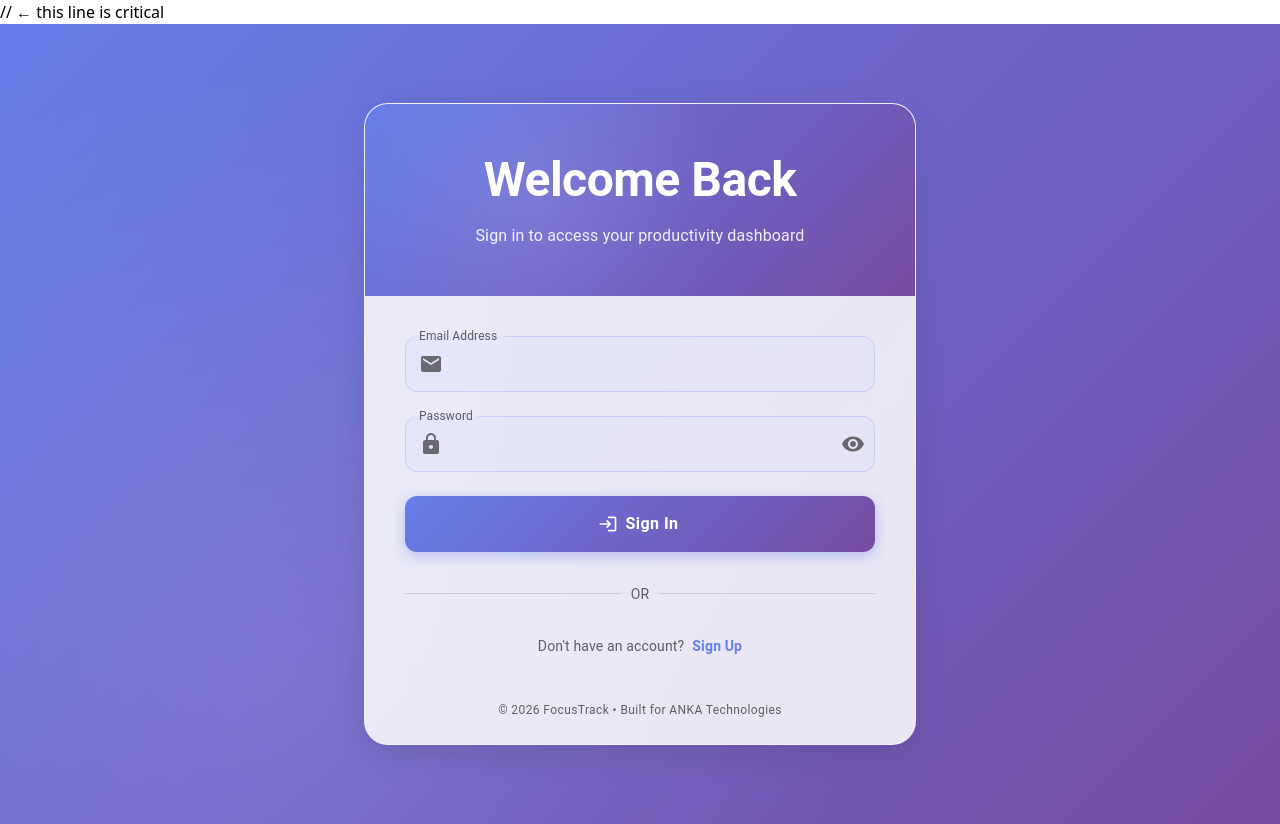
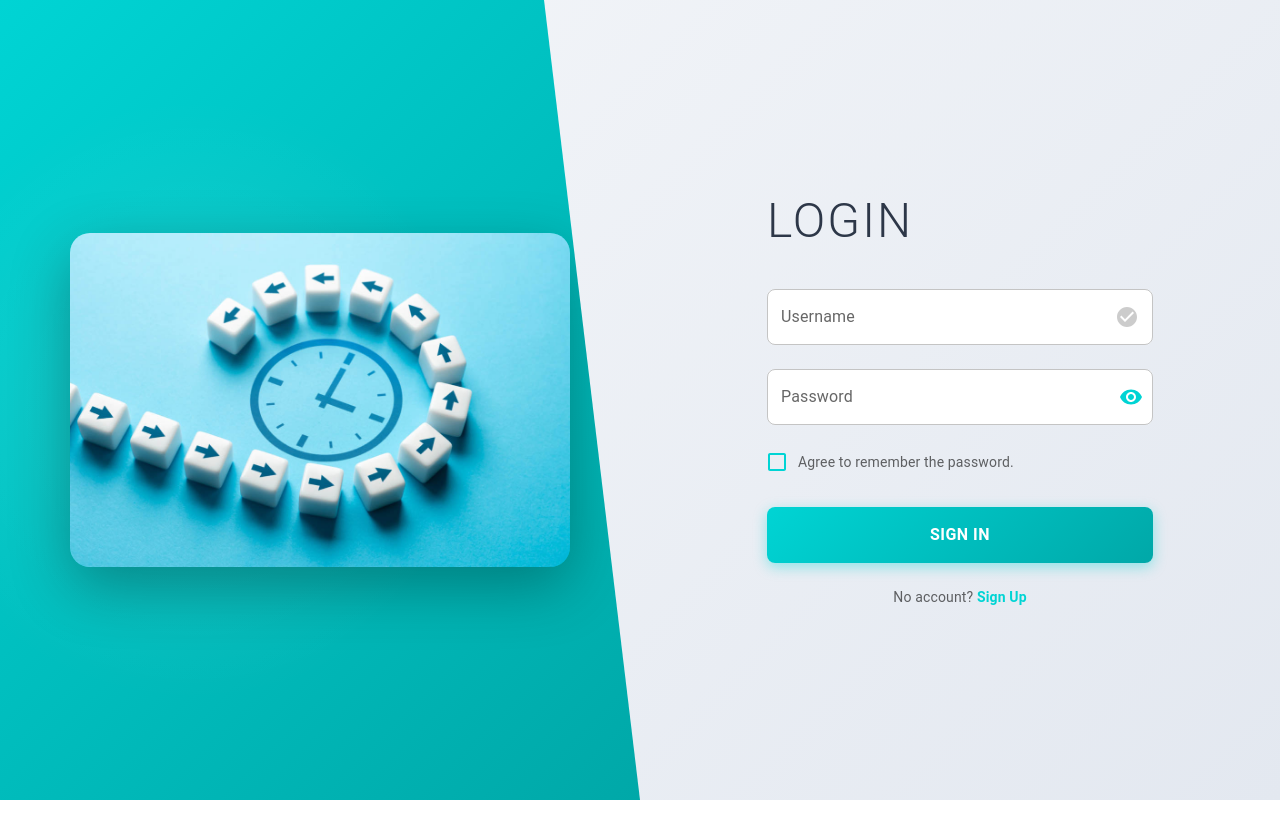
Before and after one commit to Senadheera-eng/FocusTrack, a React app in the folder frontend/: page /login in a window 1280 px wide. After the commit the page ends 800 px from the top, so only its background shows below. Built offline with nearby package versions, Linux system fonts and the light colour scheme; the HTML template or start-up script is replaced by a standard one.

Commit message:
changed the UI
Now the UI is more attractive.Add a picture to the login page

```diff
--- a/frontend/src/components/AuthForm.tsx
+++ b/frontend/src/components/AuthForm.tsx
@@ -1,4 +1,4 @@
-import React, { useState, useEffect } from "react";
+import React, { useState } from "react";
 import { Link, useNavigate } from "react-router-dom";
 import { useAuth } from "../context/AuthContext";
 import {
@@ -6,47 +6,48 @@ import {
   TextField,
   Button,
   Typography,
-  Container,
-  Paper,
+  Checkbox,
+  FormControlLabel,
   InputAdornment,
   IconButton,
   Alert,
   Collapse,
   CircularProgress,
-  Fade,
-  Divider,
-  Stack,
 } from "@mui/material";
 import {
   Visibility,
   VisibilityOff,
-  Email,
-  Lock,
-  Login as LoginIcon,
-  PersonAdd,
   CheckCircle,
+  Person,
 } from "@mui/icons-material";
 import { styled } from "@mui/material/styles";
+
+import focusTrackImage from "../assets/focustrack.jpg";
 
 interface AuthFormProps {
   isLogin: boolean;
 }
 
-// Styled components for glassmorphism effect
-const GlassContainer = styled(Paper)(({ theme }) => ({
-  background: "rgba(255, 255, 255, 0.85)",
-  backdropFilter: "blur(20px)",
-  borderRadius: "24px",
-  border: "1px solid rgba(255, 255, 255, 0.3)",
-  boxShadow: "0 8px 32px rgba(0, 0, 0, 0.1)",
+// Styled components
+const Container = styled(Box)({
+  minHeight: "100vh",
+  display: "flex",
+  background: "linear-gradient(135deg, #f5f7fa 0%, #e3e8f0 100%)",
+  position: "relative",
   overflow: "hidden",
-}));
+});
 
-const GradientBox = styled(Box)(({ theme }) => ({
-  background: "linear-gradient(135deg, #667eea 0%, #764ba2 100%)",
-  padding: theme.spacing(6),
-  textAlign: "center",
+const LeftPanel = styled(Box)(({ theme }) => ({
+  flex: "0 0 50%",
+  background: "linear-gradient(135deg, #00d4d4 0%, #00a8a8 100%)",
+  display: "flex",
+  alignItems: "center",
+  justifyContent: "center",
   position: "relative",
+  clipPath: "polygon(0 0, 85% 0, 100% 100%, 0 100%)",
+  [theme.breakpoints.down("md")]: {
+    display: "none",
+  },
   "&::before": {
     content: '""',
     position: "absolute",
@@ -59,19 +60,78 @@ const GradientBox = styled(Box)(({ theme }) => ({
   },
 }));
 
-const StyledButton = styled(Button)(({ theme }) => ({
+const ImageContainer = styled(Box)({
+  position: "relative",
+  zIndex: 1,
+  maxWidth: "500px",
+  width: "80%",
+  "& img": {
+    width: "100%",
+    height: "auto",
+    borderRadius: "20px",
+    boxShadow: "0 20px 60px rgba(0, 0, 0, 0.3)",
+  },
+});
+
+const RightPanel = styled(Box)(({ theme }) => ({
+  flex: 1,
+  display: "flex",
+  alignItems: "center",
+  justifyContent: "center",
+  padding: theme.spacing(4),
+  [theme.breakpoints.down("sm")]: {
+    padding: theme.spacing(2),
+  },
+}));
+
+const FormContainer = styled(Box)(({ theme }) => ({
+  width: "100%",
+  maxWidth: "450px",
+  padding: theme.spacing(5, 4),
+  [theme.breakpoints.down("sm")]: {
+    padding: theme.spacing(3, 2),
+  },
+}));
+
+const StyledTextField = styled(TextField)({
+  "& .MuiOutlinedInput-root": {
+    borderRadius: "8px",
+    backgroundColor: "#fff",
+    transition: "all 0.3s ease",
+    "&:hover": {
+      backgroundColor: "#fafafa",
+    },
+    "&.Mui-focused": {
+      backgroundColor: "#fff",
+      "& fieldset": {
+        borderColor: "#00d4d4",
+        borderWidth: "2px",
+      },
+    },
+  },
+  "& .MuiInputLabel-root.Mui-focused": {
+    color: "#00d4d4",
+  },
+});
+
+const StyledButton = styled(Button)({
+  borderRadius: "8px",
   padding: "14px 32px",
-  borderRadius: "12px",
   fontSize: "16px",
   fontWeight: 600,
   textTransform: "none",
-  boxShadow: "0 4px 14px rgba(102, 126, 234, 0.4)",
+  background: "linear-gradient(135deg, #00d4d4 0%, #00a8a8 100%)",
+  boxShadow: "0 4px 14px rgba(0, 212, 212, 0.4)",
   transition: "all 0.3s ease",
   "&:hover": {
+    background: "linear-gradient(135deg, #00a8a8 0%, #008888 100%)",
     transform: "translateY(-2px)",
-    boxShadow: "0 6px 20px rgba(102, 126, 234, 0.6)",
+    boxShadow: "0 6px 20px rgba(0, 212, 212, 0.5)",
   },
-}));
+  "&:disabled": {
+    background: "#ccc",
+  },
+});
 
 const AuthForm: React.FC<AuthFormProps> = ({ isLogin }) => {
   const [email, setEmail] = useState("");
@@ -79,6 +139,7 @@ const AuthForm: React.FC<AuthFormProps> = ({ isLogin }) => {
   const [confirmPassword, setConfirmPassword] = useState("");
   const [showPassword, setShowPassword] = useState(false);
   const [showConfirmPassword, setShowConfirmPassword] = useState(false);
+  const [rememberMe, setRememberMe] = useState(false);
   const [emailError, setEmailError] = useState("");
   const [passwordError, setPasswordError] = useState("");
   const [confirmPasswordError, setConfirmPasswordError] = useState("");
@@ -86,25 +147,15 @@ const AuthForm: React.FC<AuthFormProps> = ({ isLogin }) => {
   const { state, login, register } = useAuth();
   const navigate = useNavigate();
 
-  // Reset errors when switching between login/register
-  useEffect(() => {
-    setEmailError("");
-    setPasswordError("");
-    setConfirmPasswordError("");
-    setEmail("");
-    setPassword("");
-    setConfirmPassword("");
-  }, [isLogin]);
-
-  // Validate email format
+  // Validate email
   const validateEmail = (email: string): boolean => {
     const emailRegex = /^[^\s@]+@[^\s@]+\.[^\s@]+$/;
     if (!email) {
-      setEmailError("Email is required");
+      setEmailError("Username is required");
       return false;
     }
     if (!emailRegex.test(email)) {
-      setEmailError("Please enter a valid email address");
+      setEmailError("Please enter a valid email");
       return false;
     }
     setEmailError("");
@@ -144,7 +195,6 @@ const AuthForm: React.FC<AuthFormProps> = ({ isLogin }) => {
   const handleSubmit = async (e: React.FormEvent) => {
     e.preventDefault();
 
-    // Validate all fields
     const isEmailValid = validateEmail(email);
     const isPasswordValid = validatePassword(password);
     const isConfirmPasswordValid = validateConfirmPassword(confirmPassword);
@@ -164,92 +214,58 @@ const AuthForm: React.FC<AuthFormProps> = ({ isLogin }) => {
         await register(email, password);
       }
 
-      // Navigate on success
       if (!state.error) {
         navigate("/dashboard");
       }
     } catch (error) {
-      // Error is handled by AuthContext
+      // Error handled by AuthContext
     }
   };
 
   return (
-    <Box
-      sx={{
-        minHeight: "100vh",
-        display: "flex",
-        alignItems: "center",
-        justifyContent: "center",
-        background: "linear-gradient(135deg, #667eea 0%, #764ba2 100%)",
-        position: "relative",
-        padding: 2,
-        "&::before": {
-          content: '""',
-          position: "absolute",
-          top: 0,
-          left: 0,
-          right: 0,
-          bottom: 0,
-          background:
-            "radial-gradient(circle at 20% 80%, rgba(255, 255, 255, 0.1) 0%, transparent 50%)",
-        },
-      }}
-    >
-      <Container maxWidth="sm" sx={{ position: "relative", zIndex: 1 }}>
-        <Fade in timeout={800}>
-          <GlassContainer elevation={0}>
-            {/* Header Section */}
-            <GradientBox>
-              <Box sx={{ position: "relative", zIndex: 1 }}>
+    <Container>
+      {/* Left Panel with Image */}
+      <LeftPanel>
+        <ImageContainer>
+          <img src={focusTrackImage} alt="Time Management" />
+        </ImageContainer>
+      </LeftPanel>
+
+      {/* Right Panel with Form */}
+      <RightPanel>
+        <FormContainer>
+          {/* Header */}
           <Typography
             variant="h3"
             sx={{
-                    color: "white",
-                    fontWeight: 700,
-                    mb: 2,
-                    letterSpacing: "-0.5px",
+              fontWeight: 300,
+              color: "#2d3748",
+              mb: 1,
+              letterSpacing: "2px",
+              textTransform: "uppercase",
             }}
           >
-                  {isLogin ? "Welcome Back" : "Create Account"}
+            {isLogin ? "LOGIN" : "SIGN UP"}
           </Typography>
-                <Typography
-                  variant="body1"
-                  sx={{
-                    color: "rgba(255, 255, 255, 0.9)",
-                    fontSize: "16px",
-                  }}
-                >
-                  {isLogin
-                    ? "Sign in to access your productivity dashboard"
-                    : "Join FocusTrack and start managing your time"}
-                </Typography>
-              </Box>
-            </GradientBox>
 
-            {/* Form Section */}
-            <Box sx={{ p: 5 }}>
           {/* Error Alert */}
           <Collapse in={!!state.error}>
             <Alert
               severity="error"
-                  sx={{
-                    mb: 3,
-                    borderRadius: "12px",
-                    "& .MuiAlert-icon": {
-                      fontSize: "24px",
-                    },
-                  }}
+              sx={{ mb: 3, borderRadius: "8px" }}
+              onClose={() => {}}
             >
               {state.error}
             </Alert>
           </Collapse>
 
+          {/* Form */}
           <form onSubmit={handleSubmit}>
-                <Stack spacing={3}>
-                  {/* Email Field */}
-                  <TextField
+            <Box sx={{ mt: 4 }}>
+              {/* Username/Email Field */}
+              <StyledTextField
                 fullWidth
-                    label="Email Address"
+                label="Username"
                 type="email"
                 value={email}
                 onChange={(e) => {
@@ -259,35 +275,22 @@ const AuthForm: React.FC<AuthFormProps> = ({ isLogin }) => {
                 onBlur={() => validateEmail(email)}
                 error={!!emailError}
                 helperText={emailError}
+                sx={{ mb: 3 }}
                 InputProps={{
-                      startAdornment: (
-                        <InputAdornment position="start">
-                          <Email sx={{ color: "action.active" }} />
+                  endAdornment: (
+                    <InputAdornment position="end">
+                      <CheckCircle
+                        sx={{
+                          color: email && !emailError ? "#00d4d4" : "#ccc",
+                        }}
+                      />
                     </InputAdornment>
                   ),
-                      sx: {
-                        borderRadius: "12px",
-                        backgroundColor: "rgba(102, 126, 234, 0.04)",
-                        "& fieldset": {
-                          borderColor: "rgba(102, 126, 234, 0.2)",
-                        },
-                        "&:hover fieldset": {
-                          borderColor: "rgba(102, 126, 234, 0.4) !important",
-                        },
-                      },
-                    }}
-                    sx={{
-                      "& .MuiOutlinedInput-root": {
-                        "&.Mui-focused fieldset": {
-                          borderColor: "#667eea",
-                          borderWidth: "2px",
-                        },
-                      },
                 }}
               />
 
               {/* Password Field */}
-                  <TextField
+              <StyledTextField
                 fullWidth
                 label="Password"
                 type={showPassword ? "text" : "password"}
@@ -298,50 +301,26 @@ const AuthForm: React.FC<AuthFormProps> = ({ isLogin }) => {
                 }}
                 onBlur={() => validatePassword(password)}
                 error={!!passwordError}
-                    helperText={
-                      passwordError || (!isLogin && "Minimum 6 characters")
-                    }
+                helperText={passwordError}
+                sx={{ mb: isLogin ? 2 : 3 }}
                 InputProps={{
                   endAdornment: (
                     <InputAdornment position="end">
                       <IconButton
                         onClick={() => setShowPassword(!showPassword)}
                         edge="end"
-                            sx={{ color: "action.active" }}
+                        sx={{ color: "#00d4d4" }}
                       >
                         {showPassword ? <VisibilityOff /> : <Visibility />}
                       </IconButton>
                     </InputAdornment>
                   ),
-                      startAdornment: (
-                        <InputAdornment position="start">
-                          <Lock sx={{ color: "action.active" }} />
-                        </InputAdornment>
-                      ),
-                      sx: {
-                        borderRadius: "12px",
-                        backgroundColor: "rgba(102, 126, 234, 0.04)",
-                        "& fieldset": {
-                          borderColor: "rgba(102, 126, 234, 0.2)",
-                        },
-                        "&:hover fieldset": {
-                          borderColor: "rgba(102, 126, 234, 0.4) !important",
-                        },
-                      },
-                    }}
-                    sx={{
-                      "& .MuiOutlinedInput-root": {
-                        "&.Mui-focused fieldset": {
-                          borderColor: "#667eea",
-                          borderWidth: "2px",
-                        },
-                      },
                 }}
               />
 
-                  {/* Confirm Password Field (Register Only) */}
+              {/* Confirm Password (Register Only) */}
               {!isLogin && (
-                    <TextField
+                <StyledTextField
                   fullWidth
                   label="Confirm Password"
                   type={showConfirmPassword ? "text" : "password"}
@@ -354,12 +333,8 @@ const AuthForm: React.FC<AuthFormProps> = ({ isLogin }) => {
                   onBlur={() => validateConfirmPassword(confirmPassword)}
                   error={!!confirmPasswordError}
                   helperText={confirmPasswordError}
+                  sx={{ mb: 2 }}
                   InputProps={{
-                        startAdornment: (
-                          <InputAdornment position="start">
-                            <CheckCircle sx={{ color: "action.active" }} />
-                          </InputAdornment>
-                        ),
                     endAdornment: (
                       <InputAdornment position="end">
                         <IconButton
@@ -367,7 +342,7 @@ const AuthForm: React.FC<AuthFormProps> = ({ isLogin }) => {
                             setShowConfirmPassword(!showConfirmPassword)
                           }
                           edge="end"
-                              sx={{ color: "action.active" }}
+                          sx={{ color: "#00d4d4" }}
                         >
                           {showConfirmPassword ? (
                             <VisibilityOff />
@@ -377,25 +352,31 @@ const AuthForm: React.FC<AuthFormProps> = ({ isLogin }) => {
                         </IconButton>
                       </InputAdornment>
                     ),
-                        sx: {
-                          borderRadius: "12px",
-                          backgroundColor: "rgba(102, 126, 234, 0.04)",
-                          "& fieldset": {
-                            borderColor: "rgba(102, 126, 234, 0.2)",
-                          },
-                          "&:hover fieldset": {
-                            borderColor: "rgba(102, 126, 234, 0.4) !important",
-                          },
+                  }}
+                />
+              )}
+
+              {/* Remember Me (Login Only) */}
+              {isLogin && (
+                <FormControlLabel
+                  control={
+                    <Checkbox
+                      checked={rememberMe}
+                      onChange={(e) => setRememberMe(e.target.checked)}
+                      sx={{
+                        color: "#00d4d4",
+                        "&.Mui-checked": {
+                          color: "#00d4d4",
                         },
                       }}
-                      sx={{
-                        "& .MuiOutlinedInput-root": {
-                          "&.Mui-focused fieldset": {
-                            borderColor: "#667eea",
-                            borderWidth: "2px",
-                          },
-                        },
-                      }}
+                    />
+                  }
+                  label={
+                    <Typography variant="body2" color="text.secondary">
+                      Agree to remember the password.
+                    </Typography>
+                  }
+                  sx={{ mb: 3 }}
                 />
               )}
 
@@ -405,53 +386,25 @@ const AuthForm: React.FC<AuthFormProps> = ({ isLogin }) => {
                 fullWidth
                 variant="contained"
                 disabled={state.loading}
-                    startIcon={
-                      state.loading ? (
-                        <CircularProgress size={20} color="inherit" />
+                sx={{ mb: 3 }}
+              >
+                {state.loading ? (
+                  <CircularProgress size={24} color="inherit" />
                 ) : isLogin ? (
-                        <LoginIcon />
+                  "SIGN IN"
                 ) : (
-                        <PersonAdd />
-                      )
-                    }
-                    sx={{
-                      mt: 2,
-                      background:
-                        "linear-gradient(135deg, #667eea 0%, #764ba2 100%)",
-                      "&:disabled": {
-                        background: "rgba(102, 126, 234, 0.5)",
-                      },
-                    }}
-                  >
-                    {state.loading
-                      ? isLogin
-                        ? "Signing In..."
-                        : "Creating Account..."
-                      : isLogin
-                        ? "Sign In"
-                        : "Create Account"}
+                  "CREATE ACCOUNT"
+                )}
               </StyledButton>
-                </Stack>
-              </form>
-
-              {/* Divider */}
-              <Divider sx={{ my: 4 }}>
-                <Typography variant="body2" color="text.secondary">
-                  OR
-                </Typography>
-              </Divider>
 
               {/* Toggle Link */}
               <Box sx={{ textAlign: "center" }}>
                 <Typography variant="body2" color="text.secondary">
-                  {isLogin
-                    ? "Don't have an account?"
-                    : "Already have an account?"}
+                  {isLogin ? "No account?" : "Already have an account?"}{" "}
                   <Link
                     to={isLogin ? "/register" : "/login"}
                     style={{
-                      marginLeft: "8px",
-                      color: "#667eea",
+                      color: "#00d4d4",
                       fontWeight: 600,
                       textDecoration: "none",
                     }}
@@ -461,24 +414,10 @@ const AuthForm: React.FC<AuthFormProps> = ({ isLogin }) => {
                 </Typography>
               </Box>
             </Box>
-
-            {/* Footer */}
-            <Box
-              sx={{
-                textAlign: "center",
-                pb: 3,
-                px: 3,
-              }}
-            >
-              <Typography variant="caption" color="text.secondary">
-                © {new Date().getFullYear()} FocusTrack • Built for ANKA
-                Technologies
-              </Typography>
-            </Box>
-          </GlassContainer>
-        </Fade>
+          </form>
+        </FormContainer>
+      </RightPanel>
     </Container>
-    </Box>
   );
 };
 
--- a/frontend/src/main.tsx
+++ b/frontend/src/main.tsx
@@ -9,7 +9,6 @@ ReactDOM.createRoot(document.getElementById("root")!).render(
   <React.StrictMode>
     <AuthProvider>
       {" "}
-      // ← this line is critical
       <BrowserRouter>
         <App />
       </BrowserRouter>
```
Also changed, not shown: frontend/src/assets/focustrack.jpg (added), 1 other file (tests, documents, lock files or other folders). Lines whose indentation alone changed are shown as unchanged.
